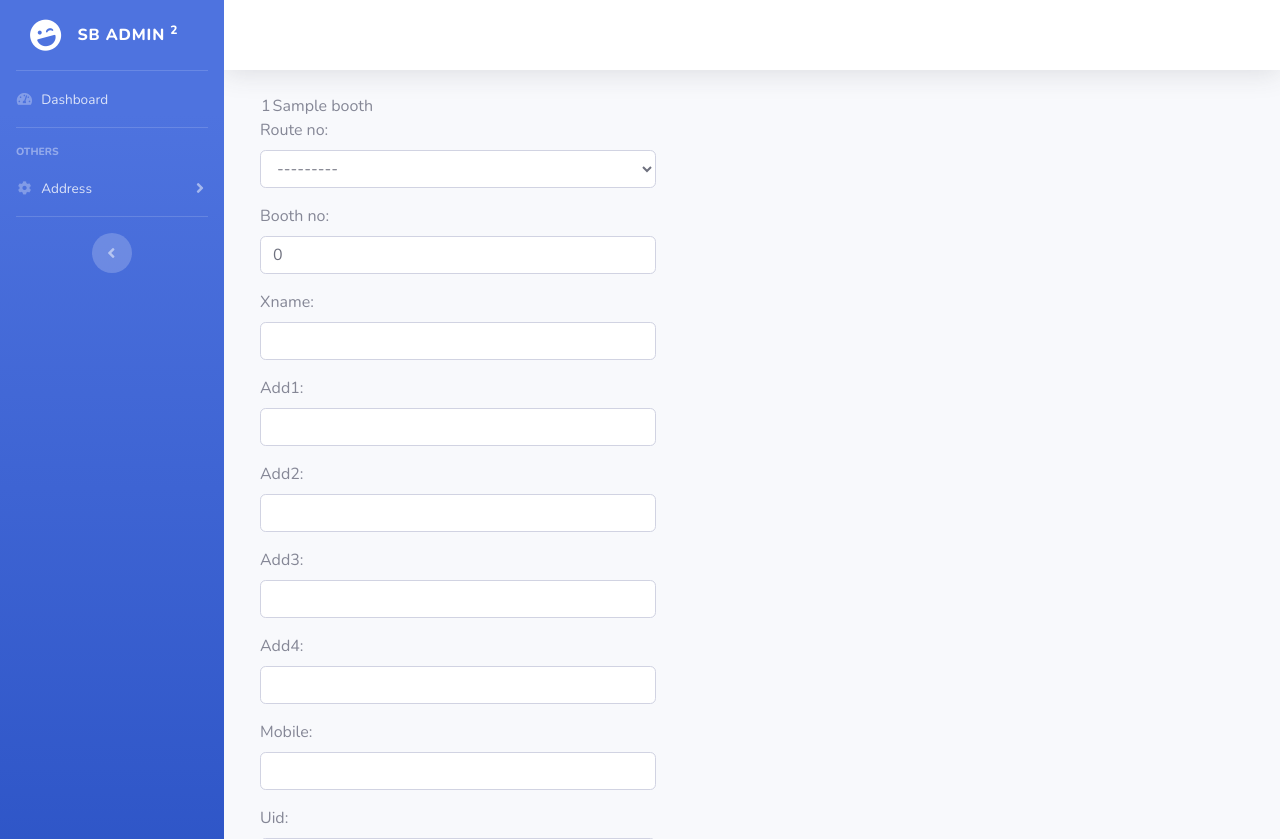
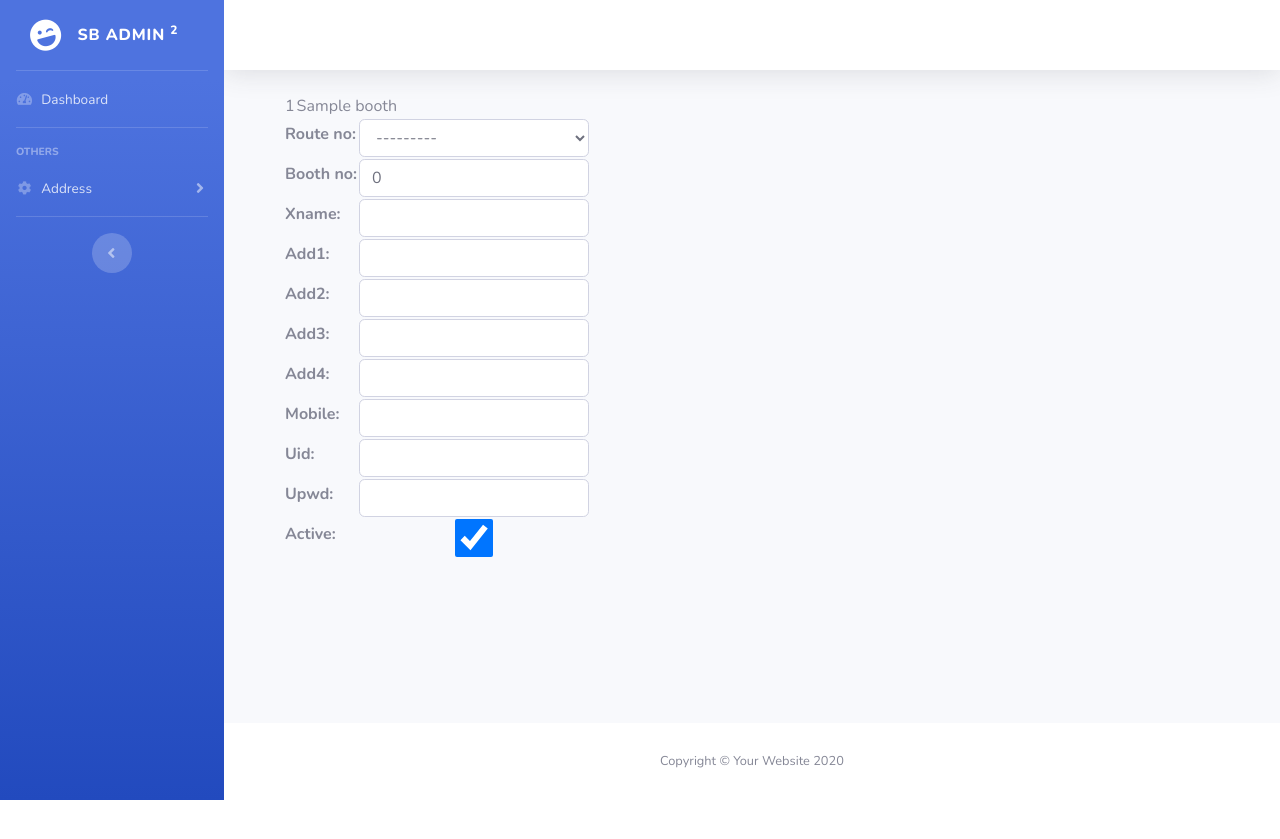
Before and after one commit to sachajoy/Sikar-Booth-Demand, a Django app: page /create-list-booth/ in a window 1280 px wide. Shown: the top 839 px of the page. After the commit the page ends 800 px from the top, so only its background shows below. Run offline with Django 3.2, Linux system fonts and the light colour scheme; tables that the repository leaves empty hold one stand-in row (values such as "Sample post"); some libraries are stand-ins or nearby versions.

Commit message:
Change booth_create_list.html postions to app tempalte folder and change the context_object_name

```diff
--- a/booth/templates/booth/booth_create_list.html
+++ b/booth/templates/booth/booth_create_list.html
@@ -1,5 +1,6 @@
 {% extends '_template.html' %}
 {% block content %}
+    <div class="container-fluid">
         <div class="col-sm-12 col-md-7">
             <table>
                 {% for booth in booth_list %}
@@ -11,6 +12,9 @@
             </table>
         </div>
         <div class="col-sm-12 col-md-5">
-        {{ form.as_p }}
+            <table>
+                {{ form.as_table }}
+            </table>
+        </div>
     </div>
 {% endblock %}
```
Lines whose indentation alone changed are shown as unchanged.
